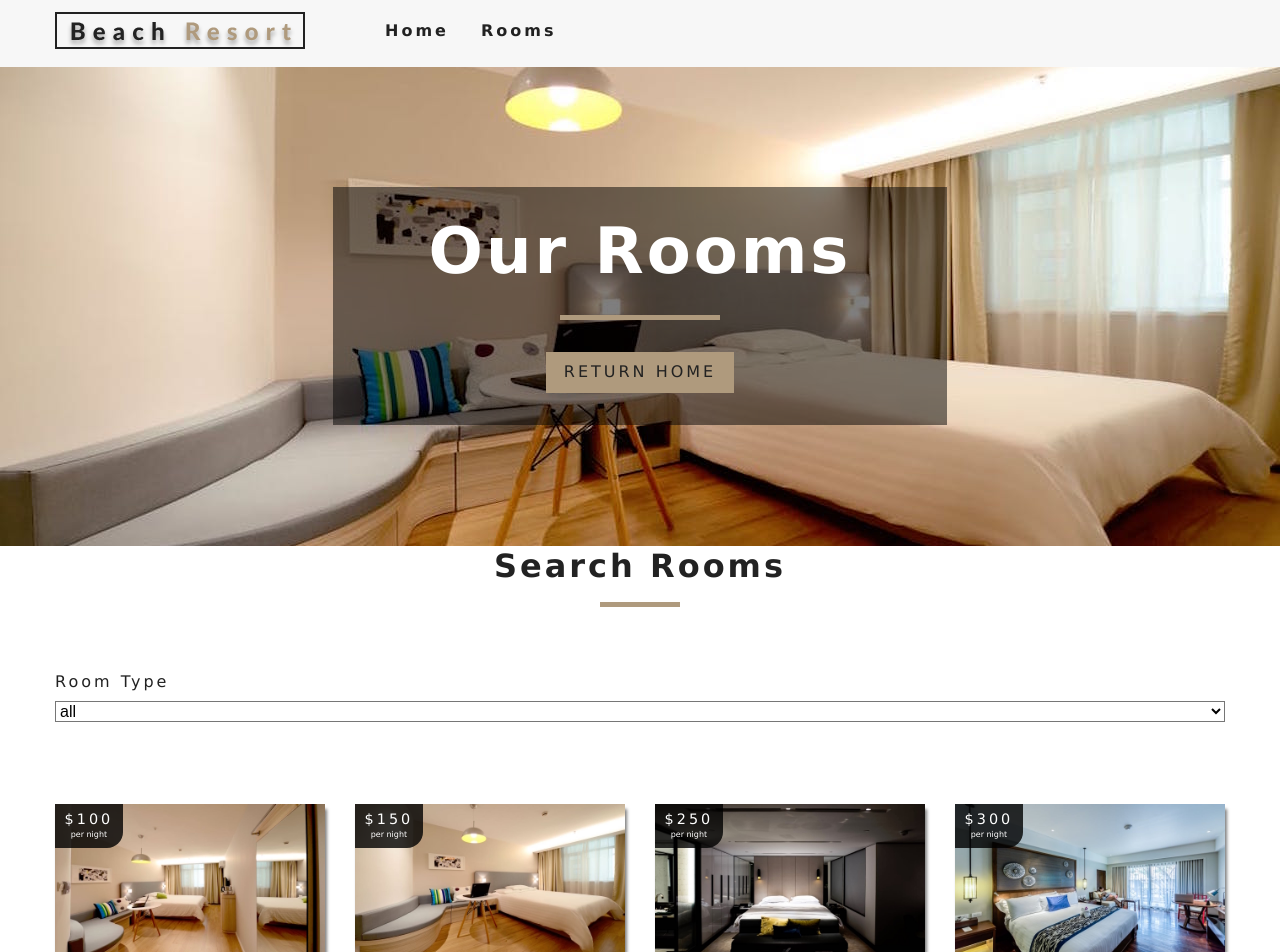
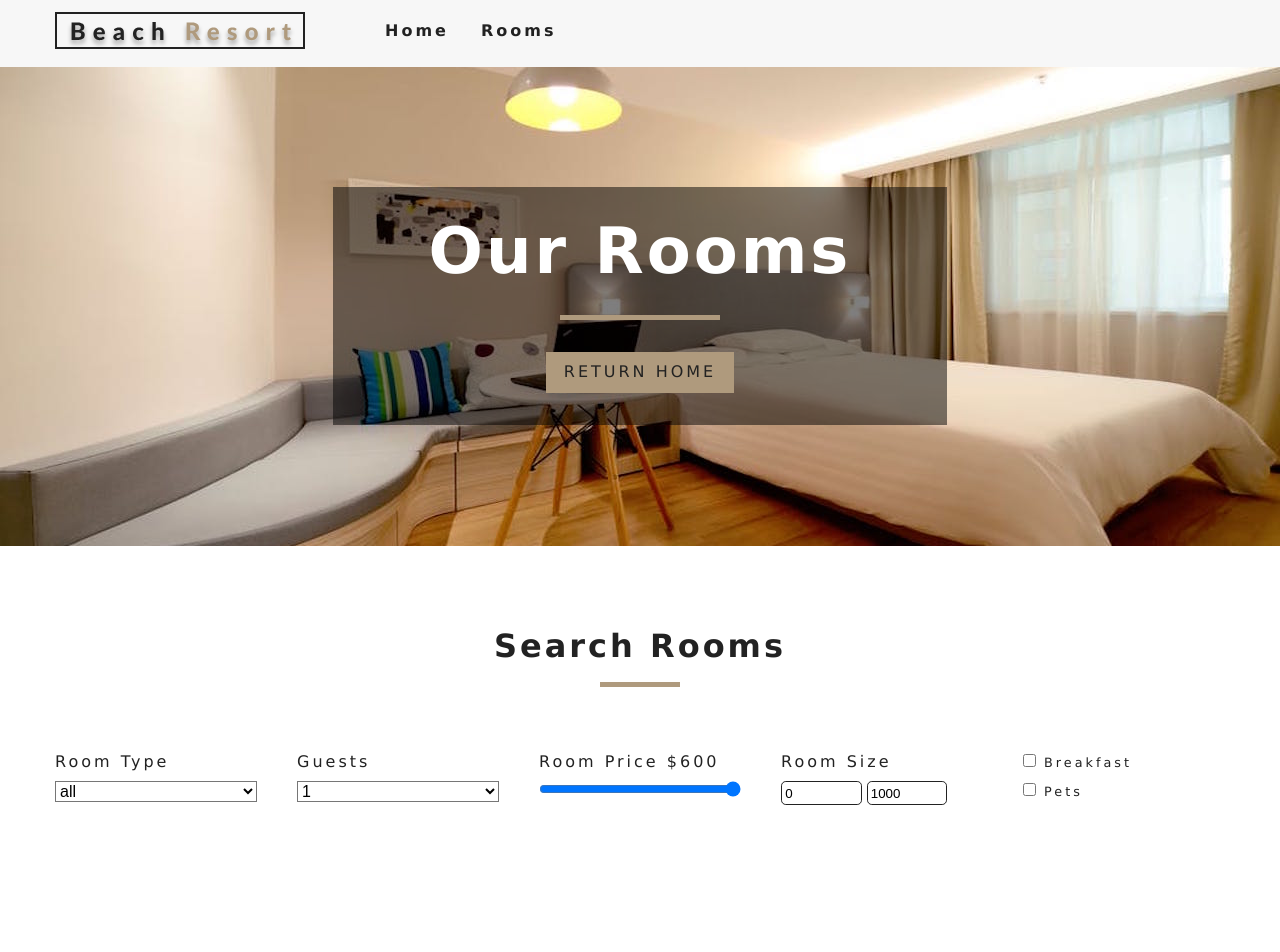
Before and after one commit to gustaveH/resort-hotel, a React (Create React App) app: page /rooms in a window 1280 px wide. Shown: the top 952 px of the page. Built offline with nearby package versions, Linux system fonts and the light colour scheme.

Commit message:
final setup for roomfilter.js and minor touchup

```diff
--- a/src/Context.js
+++ b/src/Context.js
@@ -10,13 +10,12 @@ export default class RoomProvider extends Component {
     sortedRooms: [],
     featuredRooms: [],
     loading: true,
-    type: 'All',
+    type: 'all',
     capacity: 1,
-    price: 0,
     price: 0,
     maxPrice: 0,
     minPrice: 0,
-    minSixe: 0,
+    minSize: 0,
     maxSize: 0,
     breakfast: false,
     pets: false,
@@ -57,7 +56,7 @@ export default class RoomProvider extends Component {
   };
   handleChange = (event) => {
     const target = event.target;
-    const value = event.type === 'checkbox' ? target.checked : target.value;
+    const value = target.type === 'checkbox' ? target.checked : target.value;
     const name = event.target.name;
     this.setState(
       {
@@ -78,10 +77,41 @@ export default class RoomProvider extends Component {
       breakfast,
       pets,
     } = this.state;
+
+    //all the rooms
     let tempRooms = [...rooms];
+    //transform value
+    capacity = parseInt(capacity);
+    price = parseInt(price);
+
+    //filter by type
+
     if (type !== 'all') {
-      tempRooms = tempRooms.filter((room) => room.type == type);
+      tempRooms = tempRooms.filter((room) => room.type === type);
     }
+
+    //filter by capacity
+    if (capacity !== 1) {
+      tempRooms = tempRooms.filter((room) => room.capacity >= capacity);
+    }
+
+    //filter by price
+    tempRooms = tempRooms.filter((room) => room.price <= price);
+
+    //filter by size
+    tempRooms = tempRooms.filter(
+      (room) => room.size >= minSize && room.size <= maxSize,
+    );
+
+    //filter by breakfast
+    if (breakfast) {
+      tempRooms = tempRooms.filter((room) => room.breakfast === true);
+    }
+    //filter by pets
+    if (pets) {
+      tempRooms = tempRooms.filter((room) => room.pets === true);
+    }
+    //change state
     this.setState({
       sortedRooms: tempRooms,
     });
--- a/src/components/RoomFilter.js
+++ b/src/components/RoomFilter.js
@@ -36,8 +36,17 @@ export default function RoomFilter({ rooms }) {
       </option>
     );
   });
+
+  let people = getUnique(rooms, 'capacity');
+  people = people.map((item, index) => {
+    return (
+      <option key={index} value={item}>
+        {item}
+      </option>
+    );
+  });
   return (
-    <secion className='filter-container'>
+    <section className='filter-container'>
       <Title title='search rooms' />
       <form className='filter-form'>
         {/* select type */}
@@ -55,8 +64,84 @@ export default function RoomFilter({ rooms }) {
             {types}
           </select>
         </div>
-        {/* select type */}
+        {/* end select type */}
+        {/* guests */}
+        <div className='form-group'>
+          <label htmlFor='capacity'>guests</label>
+          <select
+            name='capacity'
+            id='capacity'
+            value={capacity}
+            className='form-control'
+            onChange={handleChange}
+          >
+            {people}
+          </select>
+        </div>
+        {/* end guests */}
+        {/* room price */}
+        <div className='form-group'>
+          <label htmlFor='price'>room price ${price}</label>
+          <input
+            type='range'
+            name='price'
+            min={minPrice}
+            max={maxPrice}
+            id='price'
+            value={price}
+            onChange={handleChange}
+            className='form-control'
+          />
+        </div>
+        {/* end of room price */}
+        {/* size */}
+        <div className='form-group'>
+          <label htmlFor='size'>room size</label>
+          <div className='size-inputs'>
+            <input
+              type='number'
+              name='minSize'
+              id='size'
+              value={minSize}
+              onChange={handleChange}
+              className='size-input'
+            />
+            <input
+              type='number'
+              name='maxSize'
+              id='size'
+              value={maxSize}
+              onChange={handleChange}
+              className='size-input'
+            />
+          </div>
+        </div>
+        {/* end of size */}
+        {/* extras */}
+        <div className='form-group'>
+          <div className='single-extra'>
+            <input
+              type='checkbox'
+              name='breakfast'
+              id='breakfast'
+              checked={breakfast}
+              onChange={handleChange}
+            />
+            <label htmlFor='breakfast'>breakfast</label>
+          </div>
+          <div className='single-extra'>
+            <input
+              type='checkbox'
+              name='pets'
+              id='pets'
+              checked={pets}
+              onChange={handleChange}
+            />
+            <label htmlFor='pets'>pets</label>
+          </div>
+        </div>
+        {/* end extras */}
       </form>
-    </secion>
+    </section>
   );
 }
--- a/src/components/RoomList.js
+++ b/src/components/RoomList.js
@@ -5,7 +5,7 @@ export default function RoomList({ rooms }) {
   if (rooms.length === 0) {
     return (
       <div className='empty-search'>
-        <h3>Unfortunaly no rooms matched your search</h3>
+        <h3>Unfortunately no rooms matched your search</h3>
       </div>
     );
   }
```
